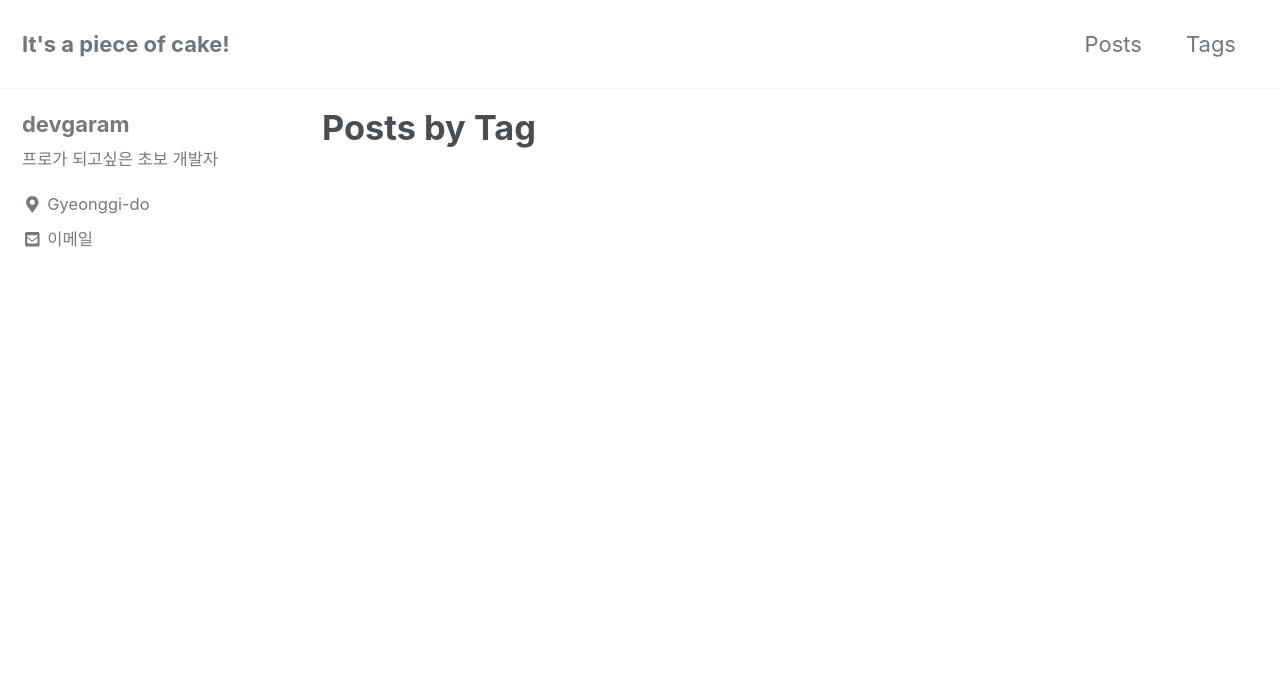
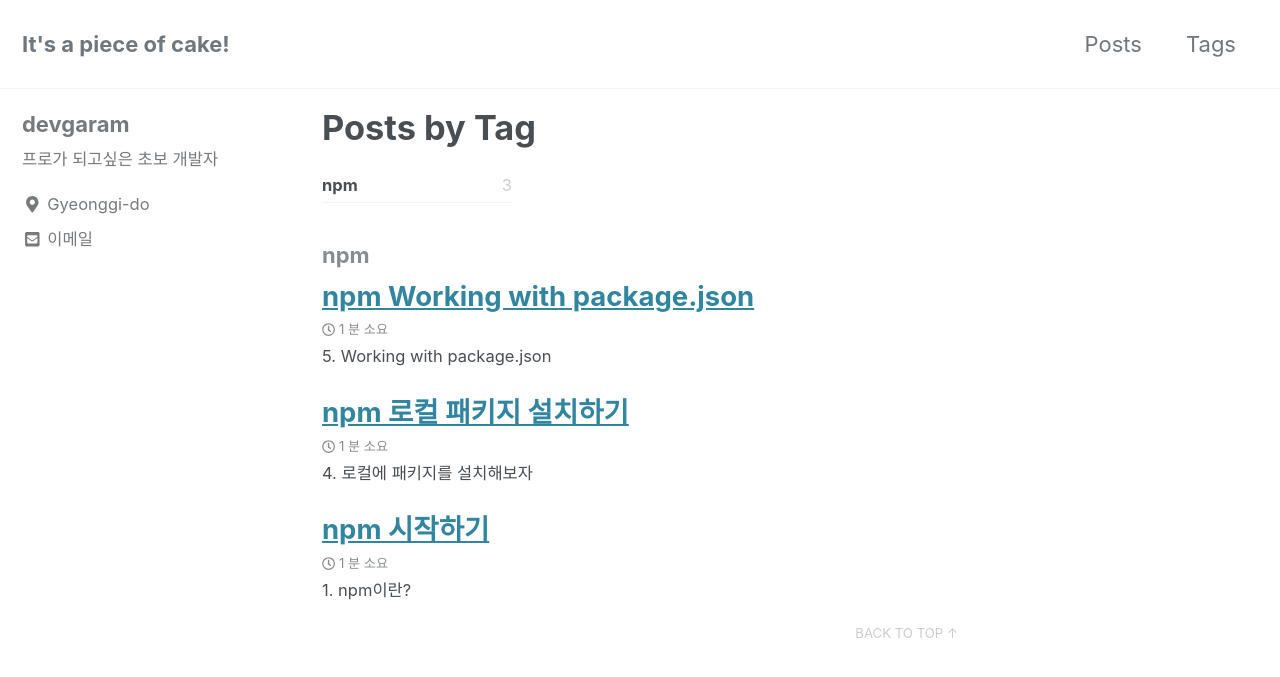
Before and after one commit to devgaram/prev-devgaram.github.io, a Jekyll site: the page built from pages/tags.html, in a window 1280 px wide and 900 px high. Shown: the top 677 px of the window. Built offline with Jekyll 4.4.1, drawn with Linux system fonts in a browser that asks for light colours; cached includes are drawn as plain includes; nearby versions of some CDN libraries; part of the change alters nothing that is shown.

Commit message:
티스토리 포스팅 이동 - npm 완료

````diff
--- a/_posts/2019-01-02-npmstart1.md
+++ b/_posts/2018-04-11-npmstart1.md
@@ -1,6 +1,8 @@
 ---
 layout: posts
 title: npm 시작하기
+tags:
+ - npm
 ---
 ## 1. npm이란?
 
--- /dev/null
+++ b/_posts/2018-04-13-npmstart2.md
@@ -0,0 +1,78 @@
+---
+layout: posts
+title: npm 로컬 패키지 설치하기
+tags:
+ - npm
+---
+## 4. 로컬에 패키지를 설치해보자
+
+패키지를 어떤 방식으로 사용하는지에 따라 우리는 로컬 또는 전역에 npm 패키지를 설치할 수 있습니다.
+ * Node.js의 require을 사용하여 당신의 모듈에서 패키지를 사용하려면 로컬로 설치하면 됩니다. 이는 npm 설치의 기본 동작입니다.
+ * 패키지를 CLI와 같은 커맨드 라인 툴에서 사용하려면 전역으로 설치하면 됩니다.
+
+### 패키지 다운로드하기
+```
+> npm install <package_name>
+```
+명령어를 실행하면 현재 디렉토리에 node_modules 디렉토리가 생성됩니다. (node_modules 디렉토리가 없을 경우)
+그리고 node_modules 디렉토리 안에 다운로드 받은 패키지가 존재하게됩니다.
+
+### 설치된 패키지 어떤 버전일까?
+
+로컬 디렉토리에 package.json 파일이 없다면, 가장 최신 버전의 패키지가 설치됩니다. package.json 파일이 있으면 npm은 package.json 파일에 선언된 semver rule을 만족하는 최신버전을 설치합니다.
+
+
+예) package.json
+```
+...
+"dependencies" : {
+"lodash" : "~1.0.4"
+}
+....
+```
+npm은 package.json에 따라 1.0.4 버전의 lodash 패키지를 설치하게됩니다.
+
+### 패키지를 어떻게 사용할까?
+
+일단 node_modules 디렉토리에 패키지가 있다면, 우리의 코드에서 패키지를 사용할 수 있습니다.
+
+예) index.js 파일
+```
+var lodash = require('lodash');
+var output = lodash.without([1,2,3],1);
+console.log(output);    // 결과 : [2,3]
+```
+만약 lodash 패키지가 설치되지않았다면 Error : Cannot find module 'lodash' 에러를 보게될 것 입니다.
+
+## 7. 로컬에 설치된 패키지 삭제해보자
+
+node_modules 디렉토리의 패키지를 삭제하는 명령어
+```
+> npm uninstall lodash
+```
+
+package.json의 dependecies에서 패키지를 제거하려면 save 플래그를 사용해야합니다.
+```
+> npm uninstall --save lodash
+```
+**Note:** 패키지가 devDependency로 설치된 경우, package.json에서 제거하는 방법은 다음과 같습니다.
+
+```
+> npm uninstall --save-dev lodash
+```
+node_modules 디렉토리에 해당 패키지가 없다면 삭제가 정상적으로 된 것입니다.
+
+## 8~10. 전역에 패키지를 설치/업데이트/삭제 해보기
+
+패키지 설치
+```
+> npm install -g jshint
+```
+패키지업데이트
+```
+> npm update -g jshint
+```
+패키지 삭제
+```
+> npm uninstall -g jshint
+```
--- /dev/null
+++ b/_posts/2018-04-16-npmstart3.md
@@ -0,0 +1,94 @@
+---
+layout: posts
+title: npm Working with package.json
+tags:
+ - npm
+---
+## 5. Working with package.json
+
+로컬에 설치된 npm 패키지를 관리하는 최상의 방법은 package.json 파일을 생성하는 것입니다.
+
+package.json 파일은 :
+ * 프로젝트가 의존하고 있는 패키지들의 리스트를 보여줍니다.
+ * semantic versioning rule에 따라 프로젝트에 의존한 패키지들의 버전을 설정할 수 있습니다.
+ * 빌드를 재현할 수 있으므로, 좀 더 쉽게 다른 개발자와 공유할 수 있습니다.
+
+### 요구사항
+
+package.json 파일이 반드시 가져야하는 것
+ * "name"
+   - 소문자
+   - 한단어, 띄어쓰기 허용X
+   - -(dashes) 와 _ (underscores) 허용O
+ * "version"
+   - x.x.x 형태
+   - semver spec을 따름
+
+ ```
+ {
+  "name" : "my-awesome-package",
+  "version" : "1.0.0"
+}
+ ```
+
+### package.json 파일 생성하기
+
+```
+> npm init
+또는
+> npm init --yes
+#--yes === -y
+```
+위 명령어는 현재 디렉토리로부터 정보를 추출해서 해당 package.json 파일을 생성합니다.
+
+```
+{
+  "name": "my_package",
+  "description": "",
+  "version": "1.0.0",
+  "main": "index.js",
+  "scripts": {
+    "test": "echo \"Error: no test specified\" && exit 1"
+  },
+  "repository": {
+    "type": "git",
+    "url": "https://github.com/ashleygwilliams/my_package.git"
+  },
+  "keywords": [],
+  "author": "",
+  "license": "ISC",
+  "bugs": {
+    "url": "https://github.com/ashleygwilliams/my_package/issues"
+  },
+  "homepage": "https://github.com/ashleygwilliams/my_package"
+}
+```
+ * name : 현재 디렉토리 이름
+ * version : 항상 1.0.0
+ * description : readme 정보 또는 ""
+ * main : 항상 index.js
+ * scripts : 기존적으로 빈 테스트 스크립트를 만든다.
+ * keywords : empty
+ * author : empty
+ * license : ISC
+ * bugs : 현재 디렉토리의 정보
+ * homepage : 현재 디렉토리의 정보
+
+ 다음과 같이 명령어 실행시 옵션을 설정할 수 있습니다.
+ ```
+ > npm set init.author.email "wombat@npmjs.com"
+ > npm set init.author.name "ag_dubs"
+ > npm set init.license "MIT"
+ ```
+
+### Dependencies 지정하기
+
+ 프로젝트가 의존하는 패키지를 지정하려면 package.json 파일에 사용할 패키지들을 나열해야합니다. 그리고 패키지들은 두 개의 타입으로 나열될 수 있습니다.
+ * "dependencies" : 프로젝트 배포 시
+ * "devDependencies" : 프로젝트 개발 또는 테스트 시
+
+ package.jsondp dependencies를 추가하는 더 쉬운 방법은 npm install 명령어 실행시 --save 또는 --save-dev 플래그를 사용하는 것 입니다.
+ ```
+> npm install <package_name> --save
+> npm install <package_name> --save-dev
+ ```
````
Also changed, not shown: 4 other files.
